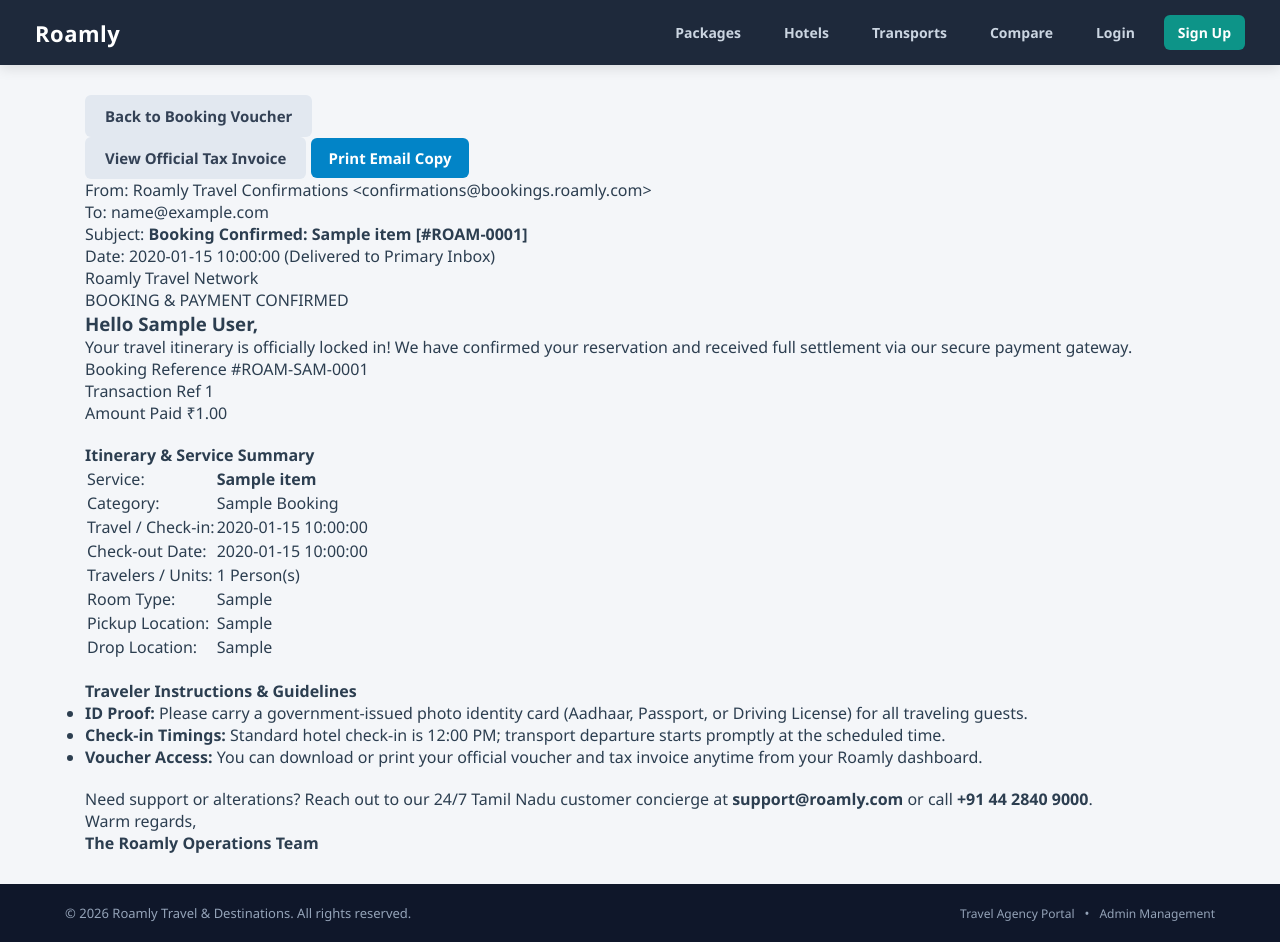
After one commit to HBJ17/Roamly, a Flask app: template templates/email_confirmation.html in a window 1280 px wide. The commit adds this page. Run offline with Flask 3, Linux system fonts and the light colour scheme; the template is opened without the code that fills it: most values are stand-ins (such as "Sample title", 1, 10 or a date in 2020).

Commit message:
feat: implement tax invoice generation, email confirmation simulator, and notifications system

```diff
--- /dev/null
+++ b/templates/email_confirmation.html
@@ -0,0 +1,132 @@
+{% extends 'base.html' %}
+
+{% block title %}Email Confirmation Simulation - Roamly{% endblock %}
+
+{% block content %}
+<div class="email-viewer-container">
+    <div class="email-viewer-actions no-print">
+        <a href="{{ url_for('bookings.booking_summary', booking_id=booking['id']) }}" class="btn btn-secondary-inline">
+            Back to Booking Voucher
+        </a>
+        <div class="right-buttons">
+            <a href="{{ url_for('payments.view_invoice', booking_id=booking['id']) }}" class="btn btn-secondary-inline">
+                View Official Tax Invoice
+            </a>
+            <button onclick="window.print()" class="btn btn-print">Print Email Copy</button>
+        </div>
+    </div>
+
+    <!-- Email Client Frame -->
+    <div class="email-client-card">
+        <!-- Email Metadata Header -->
+        <div class="email-meta-header">
+            <div class="meta-row">
+                <span class="meta-label">From:</span>
+                <span class="meta-val">Roamly Travel Confirmations &lt;confirmations@bookings.roamly.com&gt;</span>
+            </div>
+            <div class="meta-row">
+                <span class="meta-label">To:</span>
+                <span class="meta-val">{{ booking['contact_email'] or booking['user_email'] or session.get('username', 'traveler') + '@roamly.com' }}</span>
+            </div>
+            <div class="meta-row">
+                <span class="meta-label">Subject:</span>
+                <span class="meta-val"><strong>Booking Confirmed: {{ item['title'] if item and item['title'] else (item['name'] if item else 'Travel Service') }} [#ROAM-{{ "%04d"|format(booking['id']) }}]</strong></span>
+            </div>
+            <div class="meta-row">
+                <span class="meta-label">Date:</span>
+                <span class="meta-val">{{ booking['created_at'] }} (Delivered to Primary Inbox)</span>
+            </div>
+        </div>
+
+        <div class="email-body-wrapper">
+            <!-- Simulated HTML Email Template Content -->
+            <div class="rendered-email-canvas">
+                <div class="email-banner">
+                    <div class="email-brand-title">Roamly Travel Network</div>
+                    <div class="email-confirmed-badge">BOOKING & PAYMENT CONFIRMED</div>
+                </div>
+
+                <div class="email-content-block">
+                    <h3>Hello {{ booking['user_full_name'] or booking['username'] }},</h3>
+                    <p class="email-greeting">
+                        Your travel itinerary is officially locked in! We have confirmed your reservation and received full settlement via our secure payment gateway.
+                    </p>
+
+                    <div class="booking-key-box">
+                        <div class="key-col">
+                            <span class="k-title">Booking Reference</span>
+                            <span class="k-val">#ROAM-{{ booking['booking_type'][:3]|upper }}-{{ "%04d"|format(booking['id']) }}</span>
+                        </div>
+                        <div class="key-col">
+                            <span class="k-title">Transaction Ref</span>
+                            <span class="k-val">{{ payment['transaction_id'] if payment else 'TXN-ROAM-8839210' }}</span>
+                        </div>
+                        <div class="key-col">
+                            <span class="k-title">Amount Paid</span>
+                            <span class="k-val price-green">₹{{ "{:,.2f}".format(booking['total_price']) }}</span>
+                        </div>
+                    </div>
+
+                    <h4 class="mt-20">Itinerary & Service Summary</h4>
+                    <table class="email-summary-table">
+                        <tr>
+                            <td class="tbl-lbl">Service:</td>
+                            <td><strong>{{ item['title'] if item and item['title'] else (item['name'] if item else 'Travel Itinerary') }}</strong></td>
+                        </tr>
+                        <tr>
+                            <td class="tbl-lbl">Category:</td>
+                            <td>{{ booking['booking_type'] }} Booking</td>
+                        </tr>
+                        <tr>
+                            <td class="tbl-lbl">Travel / Check-in:</td>
+                            <td>{{ booking['travel_date'] }}</td>
+                        </tr>
+                        {% if booking['check_out_date'] %}
+                        <tr>
+                            <td class="tbl-lbl">Check-out Date:</td>
+                            <td>{{ booking['check_out_date'] }}</td>
+                        </tr>
+                        {% endif %}
+                        <tr>
+                            <td class="tbl-lbl">Travelers / Units:</td>
+                            <td>{{ booking['num_travelers'] }} Person(s)</td>
+                        </tr>
+                        {% if booking['room_type'] %}
+                        <tr>
+                            <td class="tbl-lbl">Room Type:</td>
+                            <td>{{ booking['room_type'] }}</td>
+                        </tr>
+                        {% endif %}
+                        {% if booking['pickup_location'] %}
+                        <tr>
+                            <td class="tbl-lbl">Pickup Location:</td>
+                            <td>{{ booking['pickup_location'] }}</td>
+                        </tr>
+                        {% endif %}
+                        {% if booking['drop_location'] %}
+                        <tr>
+                            <td class="tbl-lbl">Drop Location:</td>
+                            <td>{{ booking['drop_location'] }}</td>
+                        </tr>
+                        {% endif %}
+                    </table>
+
+                    <div class="email-guidelines-box mt-20">
+                        <h4>Traveler Instructions & Guidelines</h4>
+                        <ul>
+                            <li><strong>ID Proof:</strong> Please carry a government-issued photo identity card (Aadhaar, Passport, or Driving License) for all traveling guests.</li>
+                            <li><strong>Check-in Timings:</strong> Standard hotel check-in is 12:00 PM; transport departure starts promptly at the scheduled time.</li>
+                            <li><strong>Voucher Access:</strong> You can download or print your official voucher and tax invoice anytime from your Roamly dashboard.</li>
+                        </ul>
+                    </div>
+
+                    <div class="email-footer-signoff mt-20">
+                        <p>Need support or alterations? Reach out to our 24/7 Tamil Nadu customer concierge at <strong>support@roamly.com</strong> or call <strong>+91 44 2840 9000</strong>.</p>
+                        <p class="signoff-note">Warm regards,<br><strong>The Roamly Operations Team</strong></p>
+                    </div>
+                </div>
+            </div>
+        </div>
+    </div>
+</div>
+{% endblock %}
```
Also changed, not shown: templates/booking_summary.html (+5 -3 lines), templates/invoice.html (added, +165 -0 lines), templates/notifications.html (added, +67 -0 lines).
